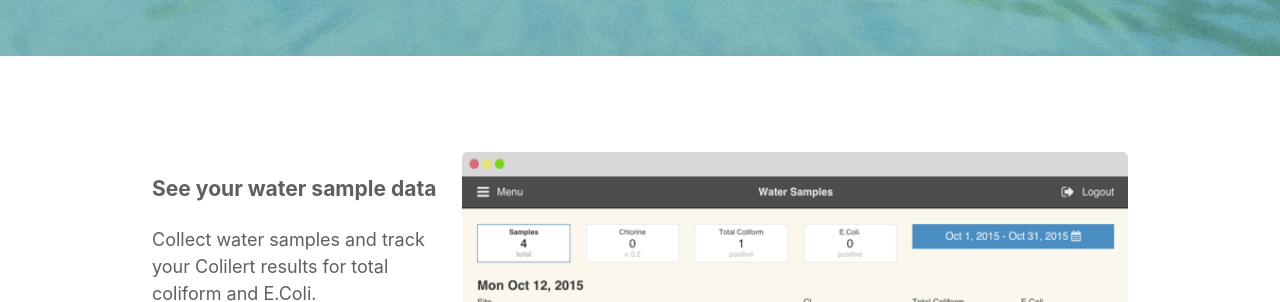
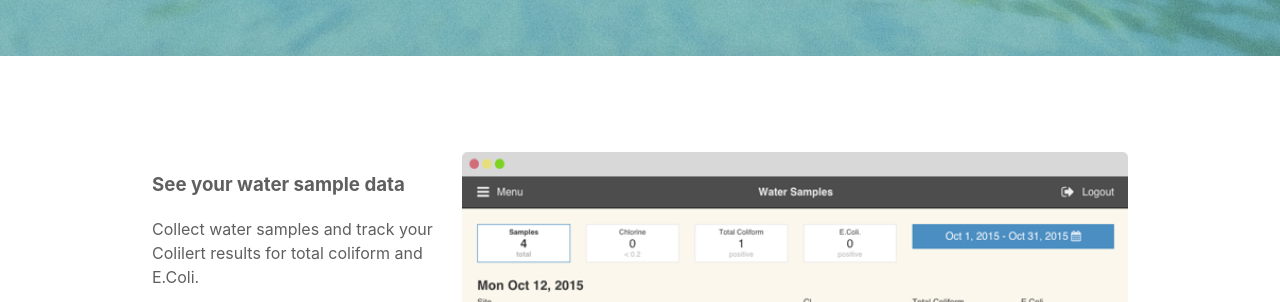
Before and after one commit to sewllkwe/sewllkwe.github.io, a website: page index.html in a window 1280 px wide. Shown: the part 501-803 px from the top of the page. Drawn offline with Linux system fonts and the light colour scheme.

Commit message:
fix font sizing bug with chrome

```diff
--- a/css/style.css
+++ b/css/style.css
@@ -8,7 +8,7 @@ html {
 }
 
 body {
-  font-size: 1.8rem; /* = 18px */
+  font-size: 1.6em; /* = 16px Note: using em here instead of rem due to bug in Chrome rendering rem in body tag*/
   line-height: 1.5;
   color: #5F5F5F;
   margin: 0;
```
